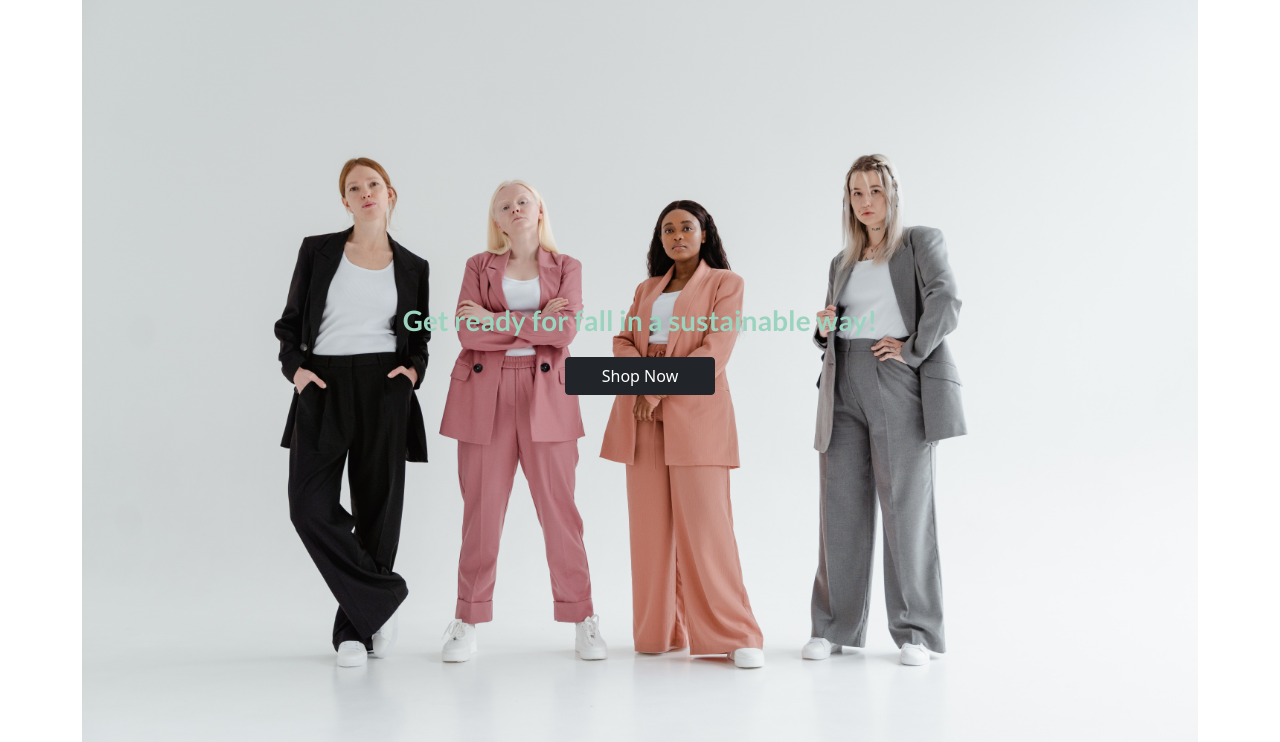
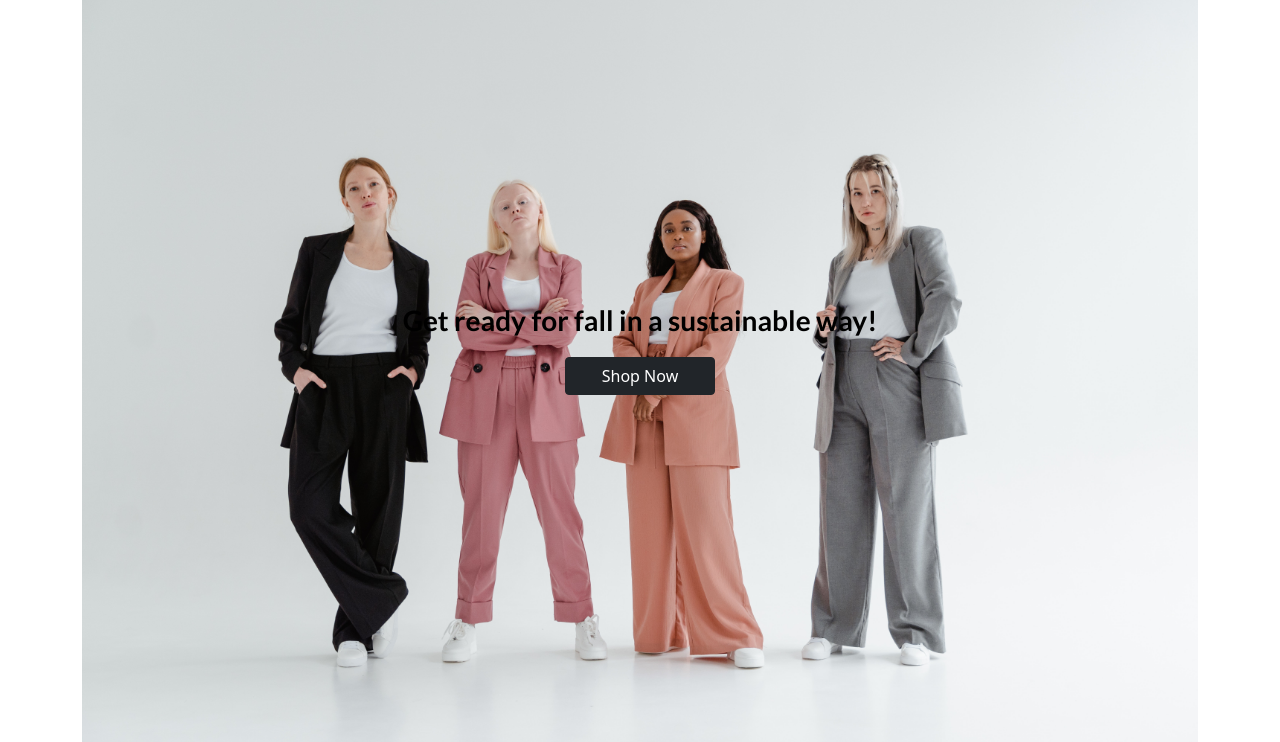
Before and after one commit to Code-Institute-Submissions/MariaLundgren-Pre-Owned_SepResub, a Django app: page / in a window 1280 px wide. Shown: the part 126-868 px from the top of the page. Run offline with Django 3.2, Linux system fonts and the light colour scheme; some libraries are stand-ins or nearby versions.

Commit message:
Change hero-text to black

```diff
--- a/static/css/style.css
+++ b/static/css/style.css
@@ -94,7 +94,7 @@ footer {
   font-weight: 700;
   margin-top: 300px;
   z-index: 2;
-  color: #9CD3BF;
+  color: #000;
 }
 
 .shop-now {
```
